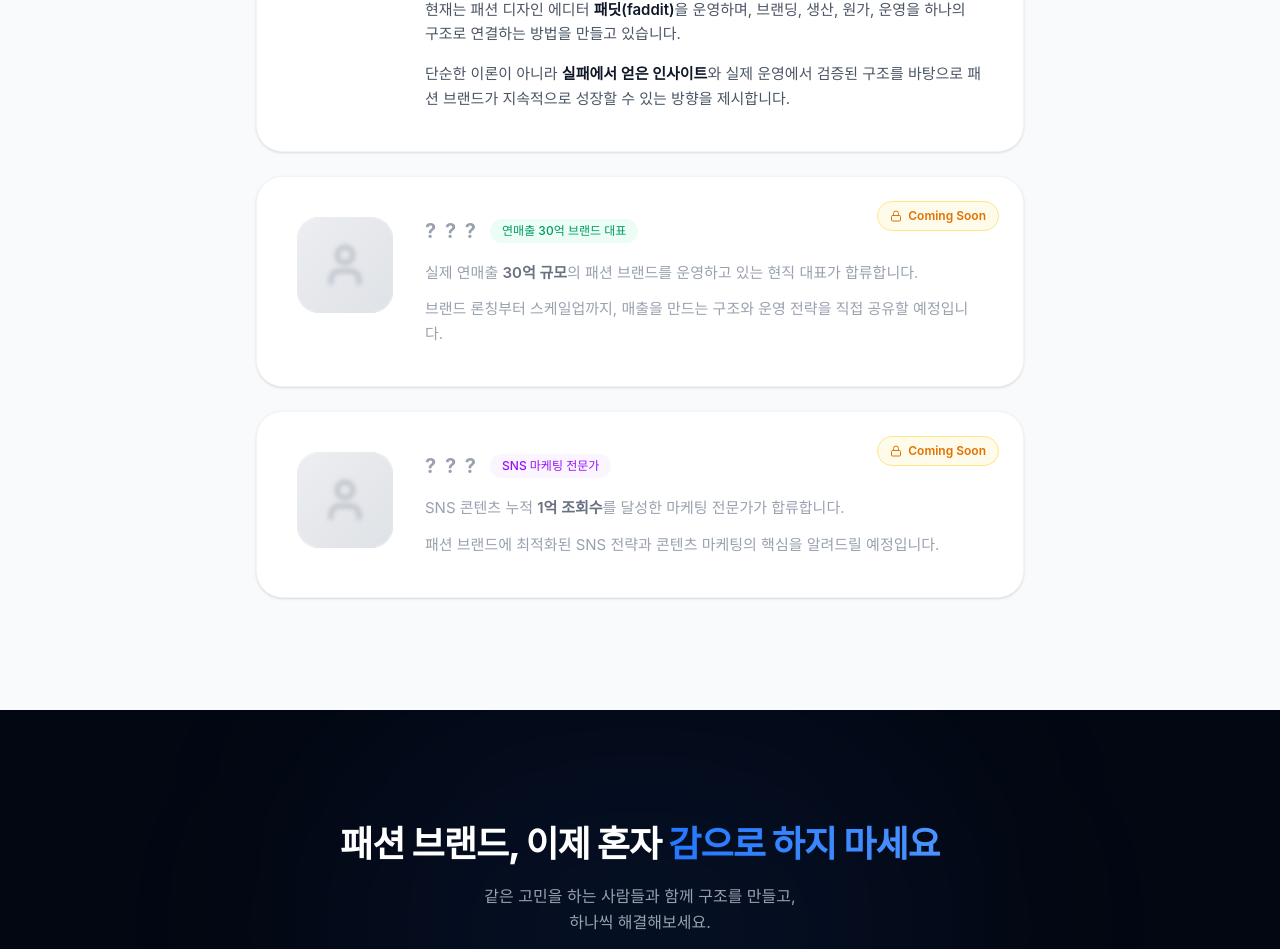
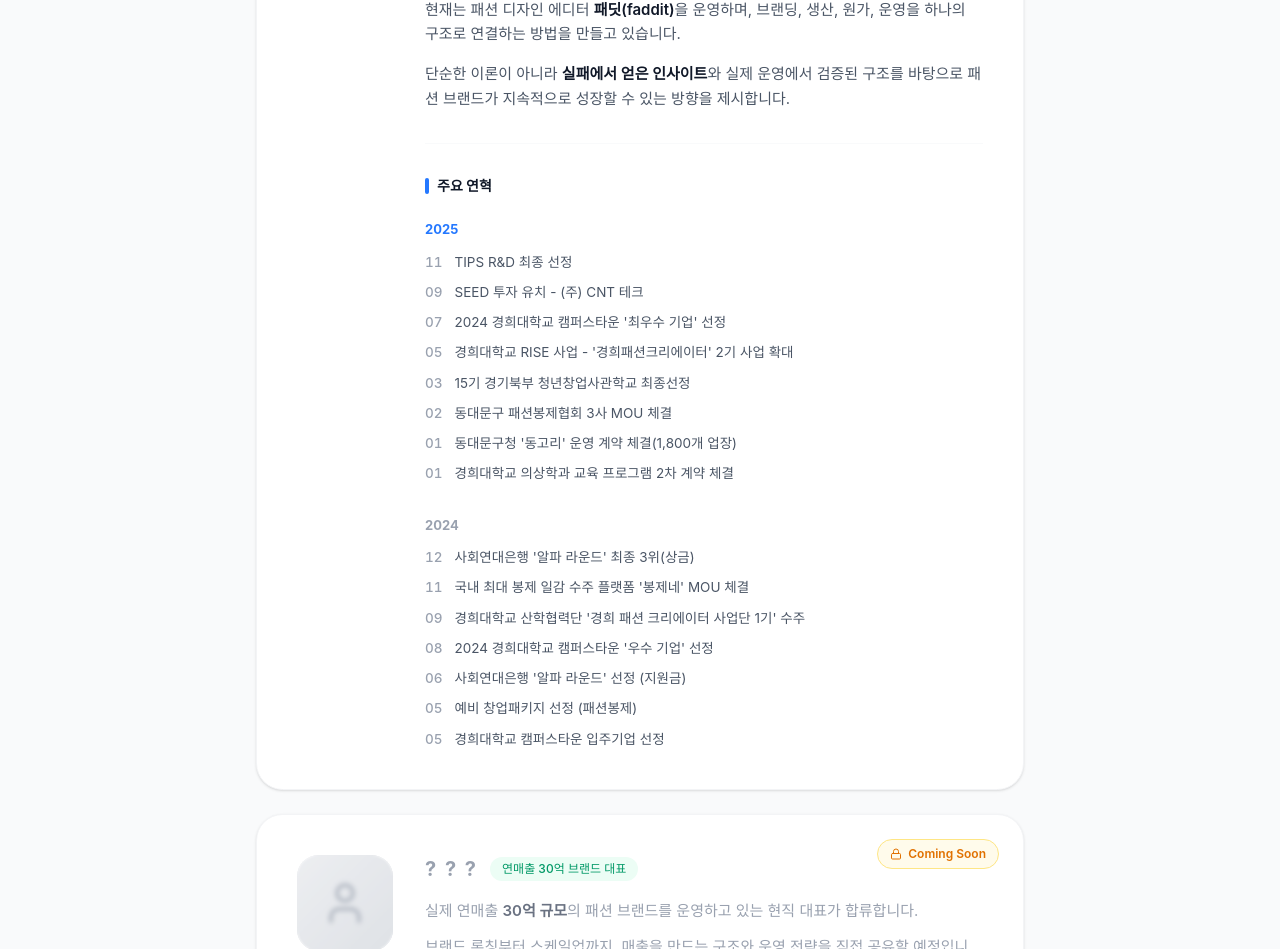
Before and after one commit to faddit-agency/fashionclass_landing, a React (Vite) app: page / in a window 1280 px wide. Shown: the part 5871-6820 px from the top of the page. Built offline with nearby package versions, Linux system fonts and the light colour scheme.

Commit message:
feat: 최성락 강사 상세 연혁 추가

```diff
--- a/src/components/sections/InstructorSection.tsx
+++ b/src/components/sections/InstructorSection.tsx
@@ -50,6 +50,59 @@ export function InstructorSection() {
                       단순한 이론이 아니라 <span className="font-semibold text-gray-900">실패에서 얻은 인사이트</span>와 실제 운영에서 검증된 구조를 바탕으로
                       패션 브랜드가 지속적으로 성장할 수 있는 방향을 제시합니다.
                     </p>
+                  </div>
+
+                  {/* 주요 연혁 */}
+                  <div className="mt-8 pt-8 border-t border-gray-50">
+                    <h4 className="text-sm font-bold text-gray-900 mb-6 flex items-center gap-2">
+                      <div className="w-1 h-4 bg-[#2478FF] rounded-full" />
+                      주요 연혁
+                    </h4>
+
+                    <div className="space-y-8">
+                      {/* 2025 */}
+                      <div>
+                        <div className="text-[13px] font-bold text-[#2478FF] mb-3">2025</div>
+                        <div className="space-y-2.5">
+                          {[
+                            { month: '11', text: 'TIPS R&D 최종 선정' },
+                            { month: '09', text: 'SEED 투자 유치 - (주) CNT 테크' },
+                            { month: '07', text: '2024 경희대학교 캠퍼스타운 \'최우수 기업\' 선정' },
+                            { month: '05', text: '경희대학교 RISE 사업 - \'경희패션크리에이터\' 2기 사업 확대' },
+                            { month: '03', text: '15기 경기북부 청년창업사관학교 최종선정' },
+                            { month: '02', text: '동대문구 패션봉제협회 3사 MOU 체결' },
+                            { month: '01', text: '동대문구청 \'동고리\' 운영 계약 체결(1,800개 업장)' },
+                            { month: '01', text: '경희대학교 의상학과 교육 프로그램 2차 계약 체결' },
+                          ].map((item, i) => (
+                            <div key={i} className="flex gap-3 text-[13px] sm:text-[13.5px]">
+                              <span className="text-gray-400 font-medium tabular-nums flex-shrink-0">{item.month}</span>
+                              <span className="text-gray-600">{item.text}</span>
+                            </div>
+                          ))}
+                        </div>
+                      </div>
+
+                      {/* 2024 */}
+                      <div>
+                        <div className="text-[13px] font-bold text-gray-400 mb-3">2024</div>
+                        <div className="space-y-2.5">
+                          {[
+                            { month: '12', text: '사회연대은행 \'알파 라운드\' 최종 3위(상금)' },
+                            { month: '11', text: '국내 최대 봉제 일감 수주 플랫폼 \'봉제네\' MOU 체결' },
+                            { month: '09', text: '경희대학교 산학협력단 \'경희 패션 크리에이터 사업단 1기\' 수주' },
+                            { month: '08', text: '2024 경희대학교 캠퍼스타운 \'우수 기업\' 선정' },
+                            { month: '06', text: '사회연대은행 \'알파 라운드\' 선정 (지원금)' },
+                            { month: '05', text: '예비 창업패키지 선정 (패션봉제)' },
+                            { month: '05', text: '경희대학교 캠퍼스타운 입주기업 선정' },
+                          ].map((item, i) => (
+                            <div key={i} className="flex gap-3 text-[13px] sm:text-[13.5px]">
+                              <span className="text-gray-400 font-medium tabular-nums flex-shrink-0">{item.month}</span>
+                              <span className="text-gray-600">{item.text}</span>
+                            </div>
+                          ))}
+                        </div>
+                      </div>
+                    </div>
                   </div>
                 </div>
               </div>
```
